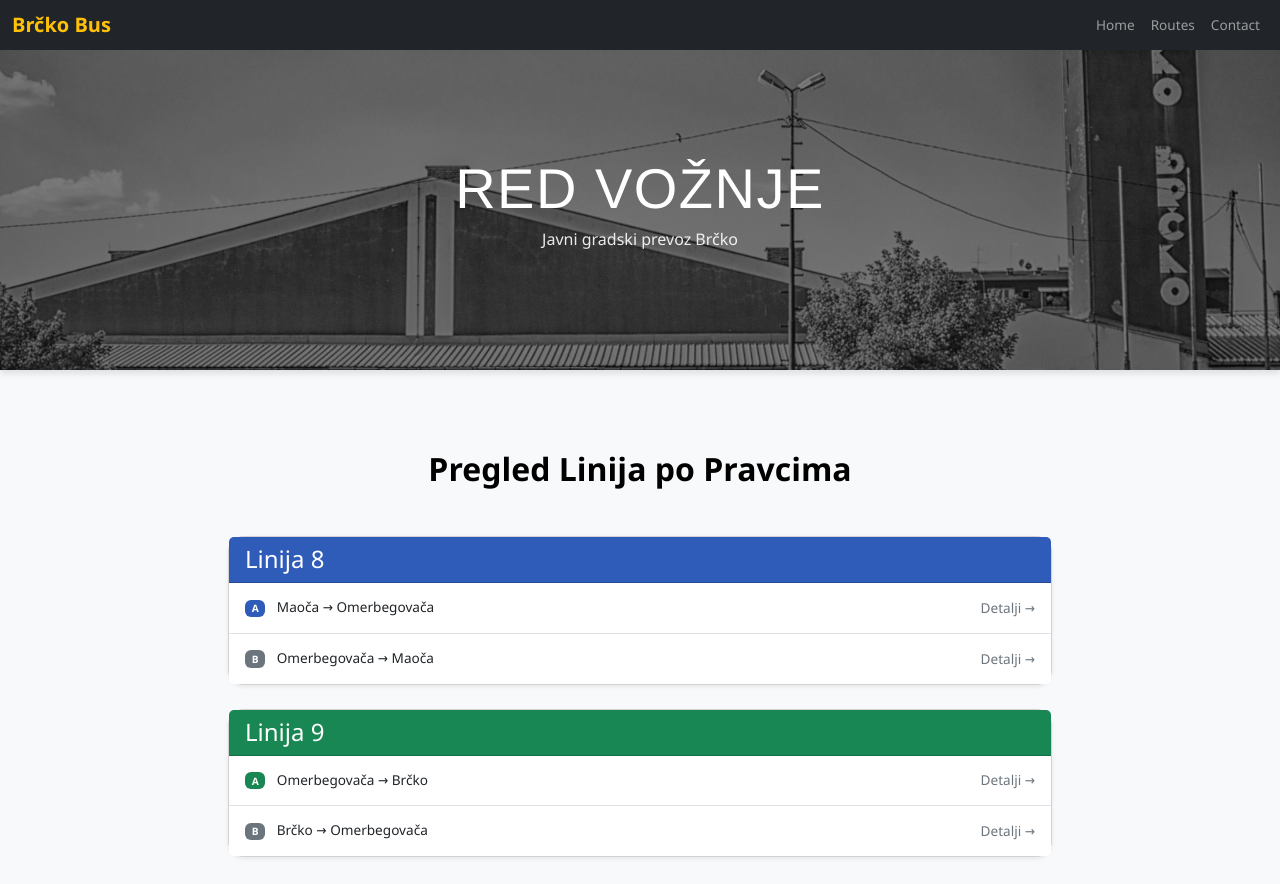
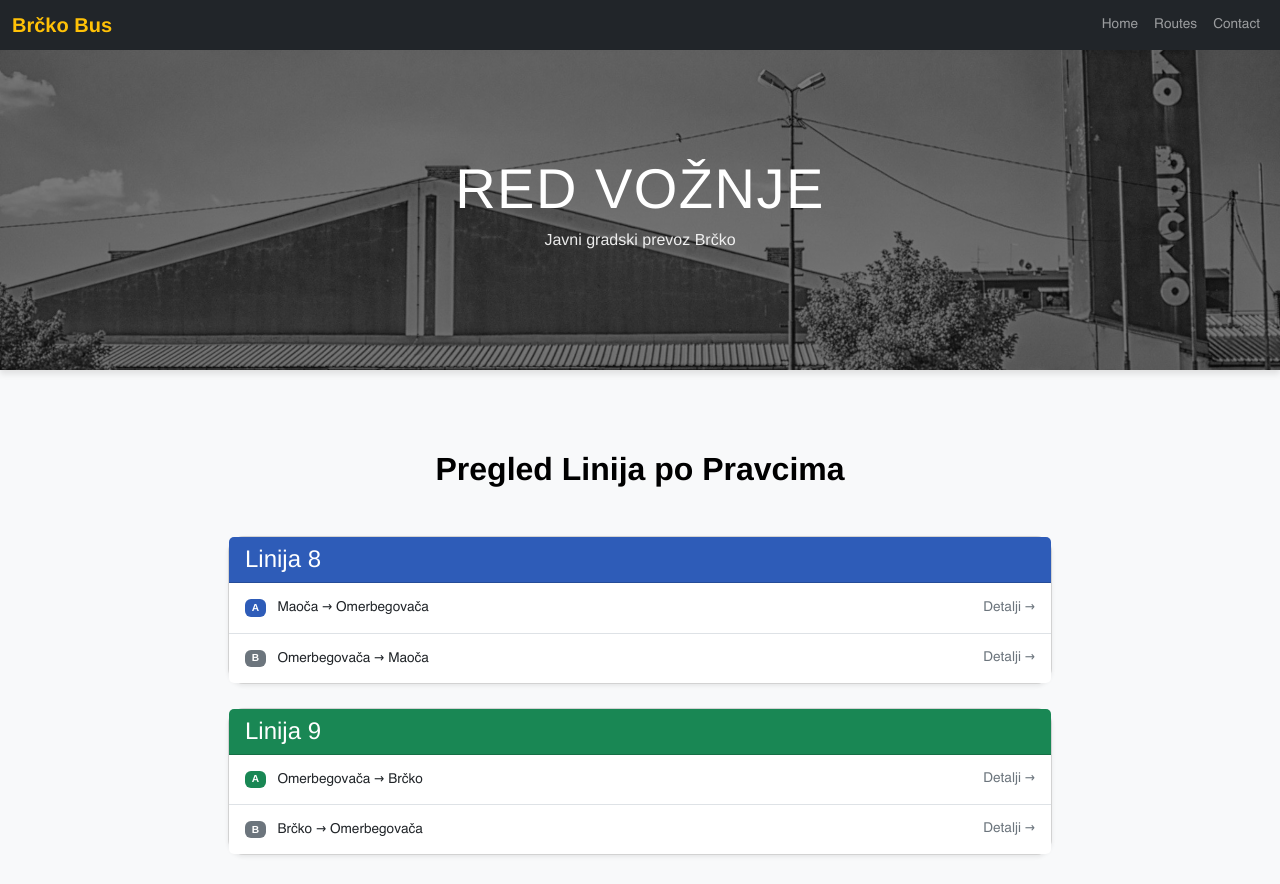
Before and after one commit to ernadosmic/brcko_bus, a plain HTML site: page index.html in a window 1280 px wide. Shown: the top 884 px of the page. Drawn offline with nearby package versions, Linux system fonts and the light colour scheme; no server answers.

Commit message:
Refactor code structure for improved readability and maintainability

```diff
--- a/css/utils.css
+++ b/css/utils.css
@@ -1,3 +1,52 @@
+@font-face {
+  font-family: "Helvetica";
+  src: url("../assets/fonts/Helvetica.ttf") format("truetype");
+  font-weight: 400;
+  font-style: normal;
+}
+
+@font-face {
+  font-family: "Helvetica";
+  src: url("../assets/fonts/Helvetica-Bold.ttf") format("truetype");
+  font-weight: 700;
+  font-style: normal;
+}
+
+@font-face {
+  font-family: "Helvetica";
+  src: url("../assets/fonts/Helvetica-Oblique.ttf") format("truetype");
+  font-weight: 400;
+  font-style: italic;
+}
+
+@font-face {
+  font-family: "Helvetica";
+  src: url("../assets/fonts/Helvetica-BoldOblique.ttf") format("truetype");
+  font-weight: 700;
+  font-style: italic;
+}
+
+@font-face {
+  font-family: "Helvetica Light";
+  src: url("../assets/fonts/helvetica-light-587ebe5a59211.ttf")
+    format("truetype");
+  font-weight: 300;
+  font-style: normal;
+}
+
+@font-face {
+  font-family: "Helvetica Compressed";
+  src: url("../assets/fonts/helvetica-compressed-5871d14b6903a.otf")
+    format("opentype");
+}
+
+@font-face {
+  font-family: "Helvetica Rounded";
+  src: url("../assets/fonts/helvetica-rounded-bold-5871d05ead8de.otf")
+    format("opentype");
+  font-weight: 700;
+}
+
 /* Design system variables and generic utilities */
 :root {
   --primary-color: #2e5cb8;
@@ -20,7 +69,8 @@
   --light-color: #f8f9fa;
   --gray-color: #6c757d;
 
-  --font-family-base: "Segoe UI", Tahoma, Geneva, Verdana, sans-serif;
+  --font-family-base: "Helvetica", "Segoe UI", Tahoma, Geneva, Verdana,
+    sans-serif;
   --font-size-xs: 0.65rem;
   --font-size-sm: 0.75rem;
   --font-size-base: 0.85rem;
@@ -55,13 +105,27 @@
 }
 
 /* Bootstrap overrides */
-.bg-primary { background-color: var(--primary-color) !important; }
+.bg-primary {
+  background-color: var(--primary-color) !important;
+}
 
 /* Service colouring */
-.regular-service { background-color: var(--regular-service-bg) !important; color: var(--regular-service-color) !important; }
-.irregular-service { background-color: var(--irregular-service-bg) !important; color: var(--irregular-service-color) !important; }
-.regular-dot { color: var(--regular-service-color); background-color: var(--regular-service-bg); }
-.irregular-dot { color: var(--irregular-service-color); background-color: var(--irregular-service-bg); }
+.regular-service {
+  background-color: var(--regular-service-bg) !important;
+  color: var(--regular-service-color) !important;
+}
+.irregular-service {
+  background-color: var(--irregular-service-bg) !important;
+  color: var(--irregular-service-color) !important;
+}
+.regular-dot {
+  color: var(--regular-service-color);
+  background-color: var(--regular-service-bg);
+}
+.irregular-dot {
+  color: var(--irregular-service-color);
+  background-color: var(--irregular-service-bg);
+}
 
 /* Utility indicator used in tables and maps */
 .station-r {
```
Also changed, not shown: assets/fonts/Helvetica-Bold.ttf (added), assets/fonts/Helvetica-BoldOblique.ttf (added), assets/fonts/Helvetica-Oblique.ttf (added), assets/fonts/Helvetica.ttf (added), assets/fonts/helvetica-compressed-5871d14b6903a.otf (added), assets/fonts/helvetica-light-587ebe5a59211.ttf (added), assets/fonts/helvetica-rounded-bold-5871d05ead8de.otf (added).
